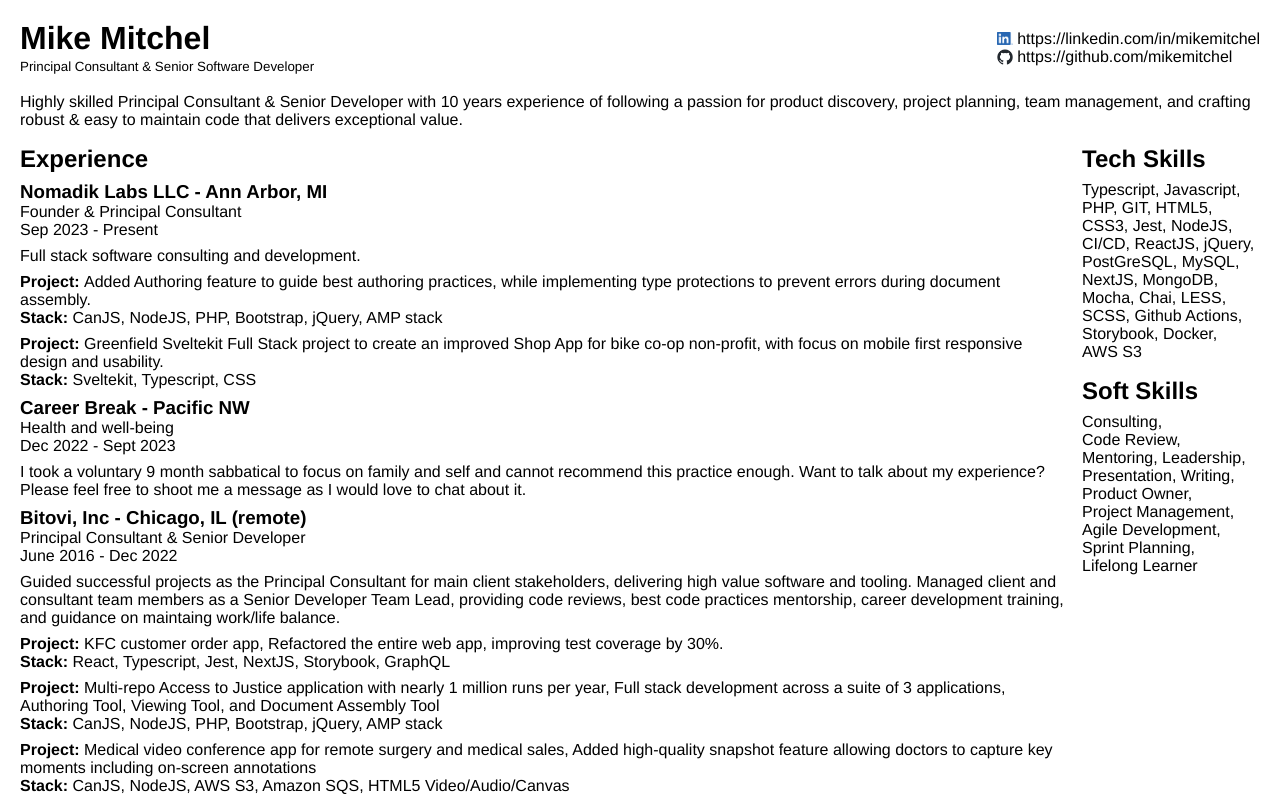
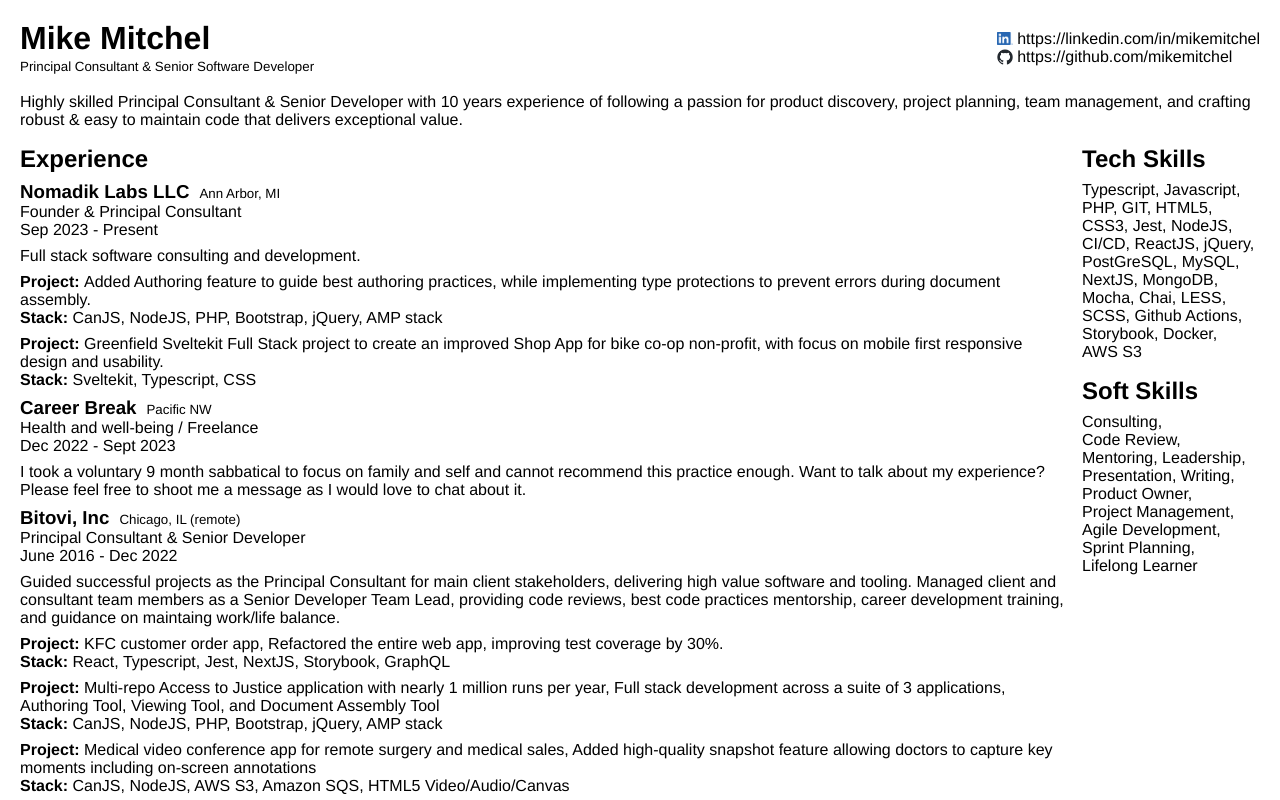
Before and after one commit to mikemitchel/portfolio, a SvelteKit app: page / in a window 1280 px wide. Shown: the top 800 px of the page. Built offline with nearby package versions, Linux system fonts and the light colour scheme.

Commit message:
separate and style company location

```diff
--- a/src/lib/resume.json
+++ b/src/lib/resume.json
@@ -17,7 +17,8 @@
 	],
 	"experience": [
 		{
-			"company": "Nomadik Labs LLC - Ann Arbor, MI",
+			"company": "Nomadik Labs LLC",
+			"location": "Ann Arbor, MI",
 			"dates": "Sep 2023 - Present",
 			"role": "Founder & Principal Consultant",
 			"highlights": [
@@ -39,9 +40,10 @@
 			]
 		},
 		{
-			"company": "Career Break - Pacific NW",
+			"company": "Career Break",
+			"location": "Pacific NW",
 			"dates": "Dec 2022 - Sept 2023",
-			"role": "Health and well-being",
+			"role": "Health and well-being / Freelance",
 			"highlights": [
 				{
 					"item": "I took a voluntary 9 month sabbatical to focus on family and self and cannot recommend this practice enough. Want to talk about my experience? Please feel free to shoot me a message as I would love to chat about it."
@@ -51,7 +53,8 @@
 		},
 
 		{
-			"company": "Bitovi, Inc - Chicago, IL (remote)",
+			"company": "Bitovi, Inc",
+			"location": "Chicago, IL (remote)",
 			"dates": "June 2016 - Dec 2022",
 			"role": "Principal Consultant & Senior Developer",
 			"highlights": [
@@ -83,7 +86,8 @@
 			]
 		},
 		{
-			"company": "MakerSquare (now Galvanize) - Austin, TX",
+			"company": "MakerSquare (now Galvanize)",
+			"location": "Austin, TX",
 			"dates": "Feb 2016 - May 2016",
 			"role": "Student Full Stack Bootcamp Instructor",
 			"highlights": [
--- a/src/routes/+page.svelte
+++ b/src/routes/+page.svelte
@@ -50,7 +50,10 @@
 				<h2>Experience</h2>
 				{#each resume.experience as job}
 					<div class="job-details sub-section">
-						<h3>{job.company}</h3>
+						<span class="company">
+							<h3>{job.company}</h3>
+							<small>{job.location}</small>
+						</span>
 						<div>{job.role}</div>
 						<div>{job.dates}</div>
 					</div>
@@ -151,7 +154,8 @@
 			display: none;
 		}
 		main.row {
-			display: block;
+			display: flex;
+			flex-direction: column-reverse;
 		}
 		.social-link {
 			display: block;
@@ -180,7 +184,12 @@
 		flex-basis: 20ch;
 		flex-shrink: 0;
 	}
-
+	.company {
+		display: flex;
+		flex-direction: row;
+		align-items: baseline;
+		gap: 10px;
+	}
 	.skills {
 		display: inline-flex;
 		flex-wrap: wrap;
```
